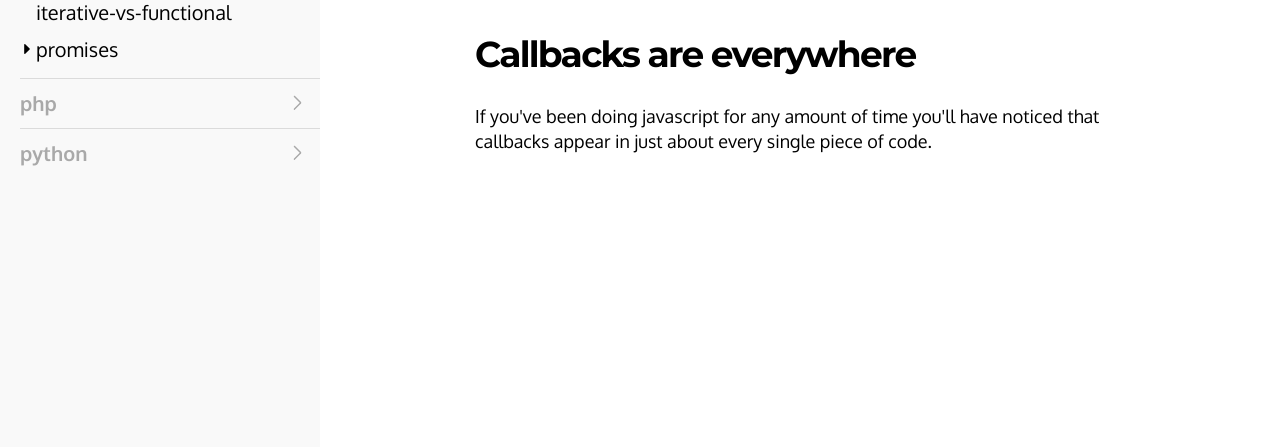
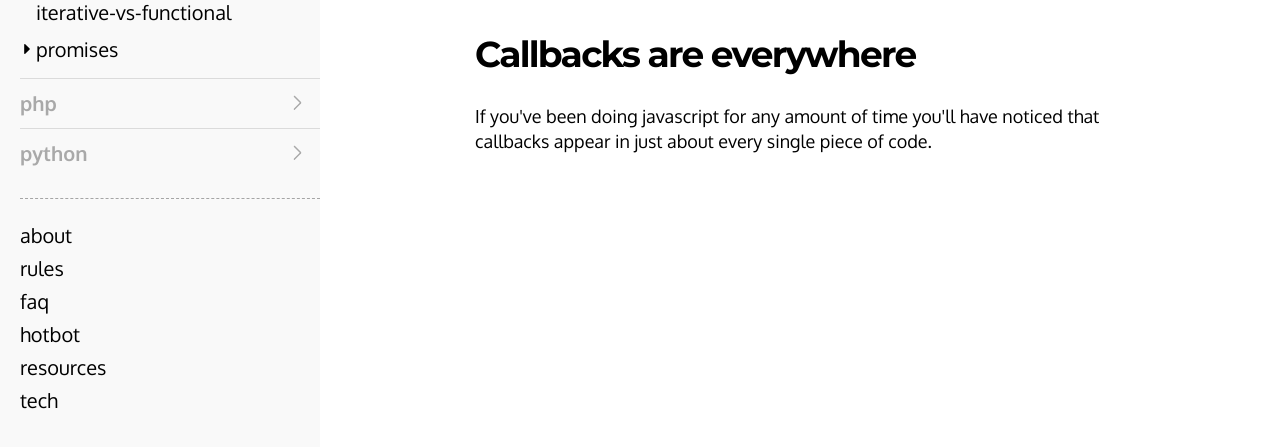
Before and after one commit to the-programmers-hangout/website, a Gatsby site: page /resources/javascript/callbacks/intro.md in a window 1280 px wide. Shown: the part 305-752 px from the top of the page. Built offline with nearby package versions, Linux system fonts and the light colour scheme; Gatsby itself is replaced by a stand-in of ours.

Commit message:
feat: add menu to resources sidebar

```diff
--- a/src/components/ResourcesSidebar/index.tsx
+++ b/src/components/ResourcesSidebar/index.tsx
@@ -1,4 +1,4 @@
-import React, { useState } from "react"
+import React, { useState, PropsWithChildren } from "react"
 import { useStaticQuery, graphql, Link } from "gatsby"
 import useBuildTree from "./useBuildTree"
 import useSidebar from "./../../hooks/useSidebar"
@@ -109,6 +109,14 @@ function FirstLevelFolder({ item, index }: { item: IFolder; index: number }) {
   )
 }
 
+function MenuItem({ children, to }: PropsWithChildren<{ to: string }>) {
+  return (
+    <SC.MenuItem to={to} activeClassName="active">
+      {children}
+    </SC.MenuItem>
+  )
+}
+
 export function ResourcesSidebar() {
   const resources = useStaticQuery<IAllResourcesQuery>(ALL_RESOURCES)
   const tree = useBuildTree(resources)
@@ -120,6 +128,15 @@ export function ResourcesSidebar() {
       </Link>
       <SC.Inner>
         {tree.map((node, index) => plantTree(node, index, true))}
+
+        <SC.Menu>
+          <MenuItem to="/about">about</MenuItem>
+          <MenuItem to="/rules">rules</MenuItem>
+          <MenuItem to="/faq">faq</MenuItem>
+          <MenuItem to="/">hotbot</MenuItem>
+          <MenuItem to="/resources">resources</MenuItem>
+          <MenuItem to="/">tech</MenuItem>
+        </SC.Menu>
       </SC.Inner>
     </SC.ResourcesSidebarWrapper>
   )
--- a/src/components/ResourcesSidebar/styles.tsx
+++ b/src/components/ResourcesSidebar/styles.tsx
@@ -115,3 +115,27 @@ export const PageLink = styled(Link)`
     font-weight: 700;
   }
 `
+
+export const Menu = styled.nav`
+  display: flex;
+  flex-direction: column;
+  border-top: 1px dashed #a5a5a5;
+  margin-top: 20px;
+  padding-top: 20px;
+`
+
+export const MenuItem = styled(Link)`
+  padding: 4px 0;
+  font-size: 20px;
+  color: #000;
+  text-decoration: none;
+
+  &:hover,
+  &:active {
+    text-decoration: underline;
+  }
+
+  &.active {
+    font-weight: 700;
+  }
+`
```
